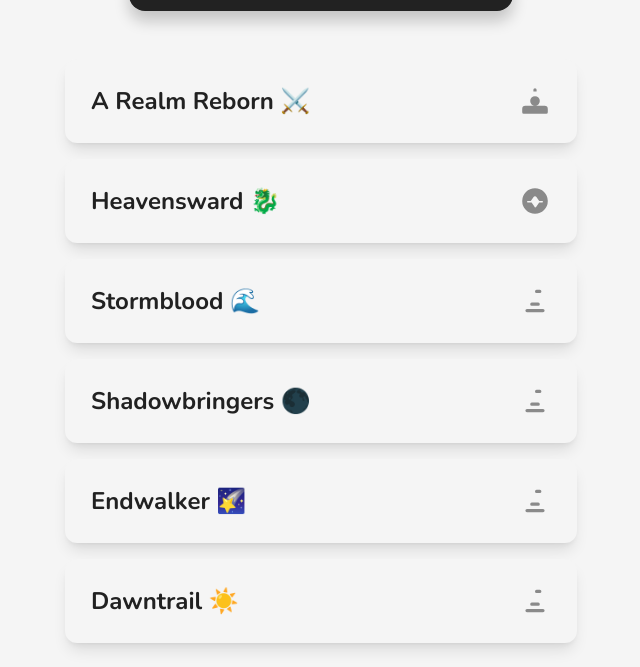
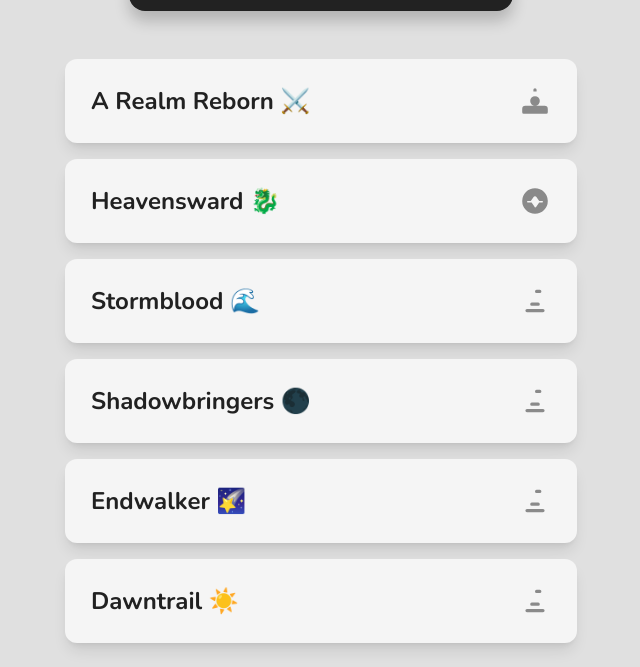
Before and after one commit to Yujin-Reyu/FF14, a plain HTML site: page Main1.html in a window 1280 px wide. Shown: the part 263-930 px from the top of the page, without its empty margins (319-959 px from the left). Drawn offline with nearby package versions, Linux system fonts and the light colour scheme.

Commit message:
Update Main1.html

```diff
--- a/Main1.html
+++ b/Main1.html
@@ -32,7 +32,7 @@
     <style>
         body {
             font-family: 'Nunito', sans-serif;
-            background-color: #F5F5F5;
+            background-color: #E0E0E0;
         }
 
         #time-widget {
```
